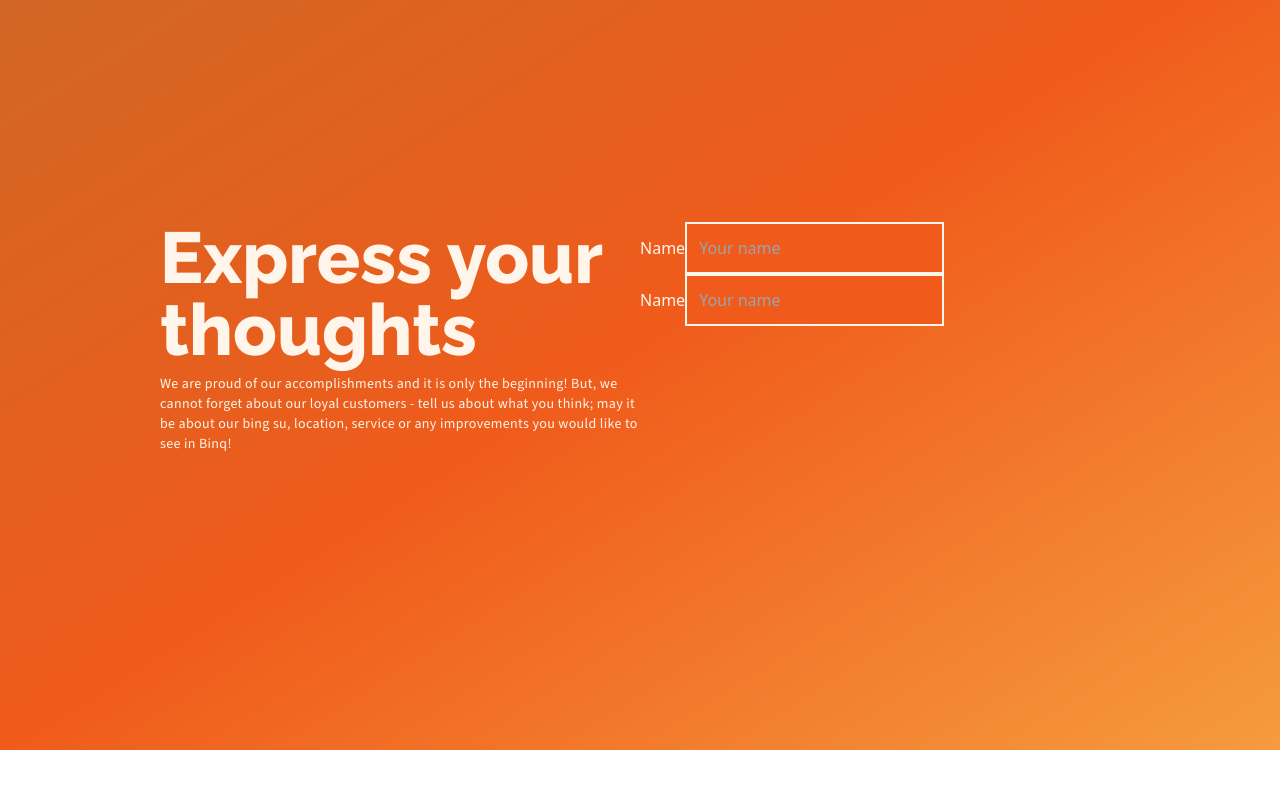
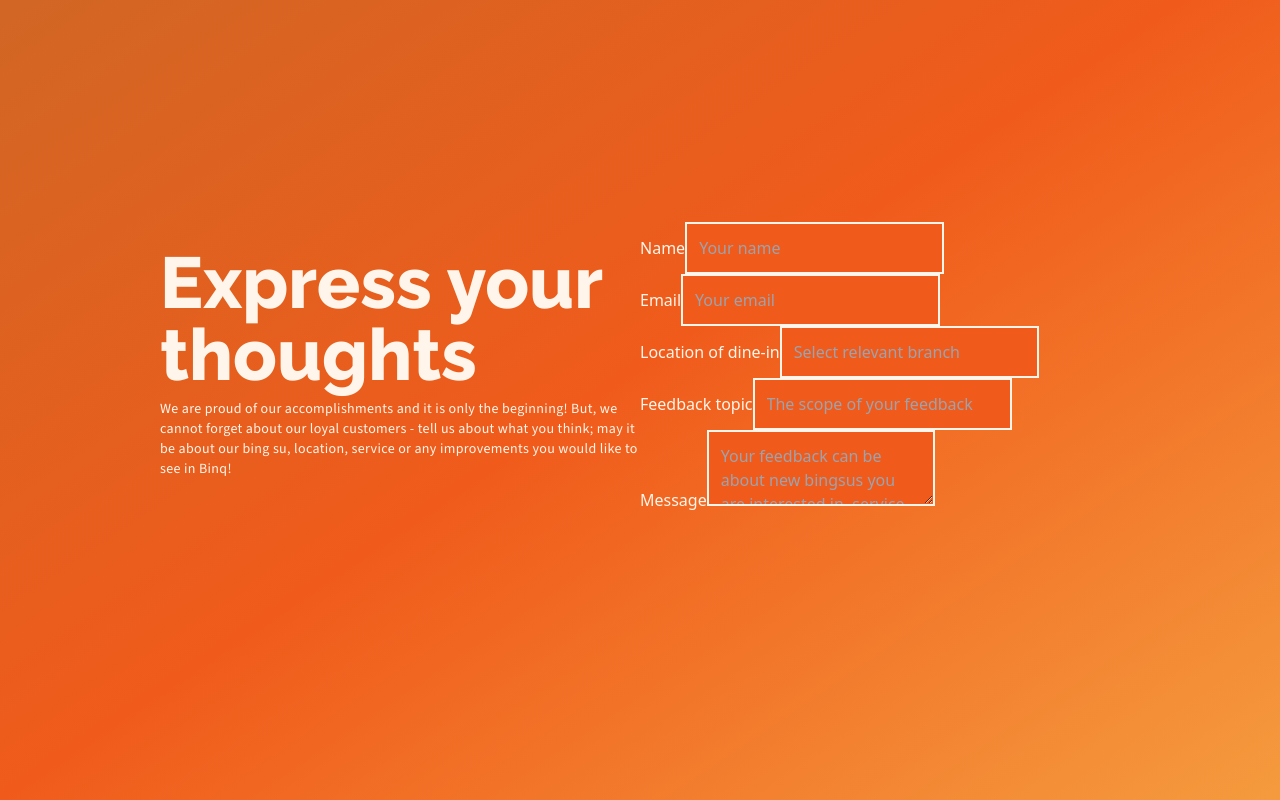
Before and after one commit to 25Ericcheong/binq, a Vue app: page / in a window 1280 px wide. Shown: the part 7284-8084 px from the top of the page. Before the commit the page ends 8034 px from the top, so only its background shows below. Built offline with nearby package versions, Linux system fonts and the light colour scheme.

Commit message:
feat: Added more inputs temporarily

```diff
--- a/src/components/feedback.vue
+++ b/src/components/feedback.vue
@@ -44,13 +44,40 @@ const email = ref("");
         />
       </div>
       <div>
-        <label>Name</label>
+        <label>Email</label>
         <input
           class="bg-orangebq border-solid border-2 border-creamwhitebq p-3"
           v-model="userInfo.email"
-          placeholder="Your name"
+          placeholder="Your email"
           type="input"
         />
+      </div>
+      <div>
+        <label>Location of dine-in</label>
+        <input
+          class="bg-orangebq border-solid border-2 border-creamwhitebq p-3"
+          v-model="userInfo.email"
+          placeholder="Select relevant branch"
+          type="input"
+        />
+      </div>
+      <div>
+        <label>Feedback topic</label>
+        <input
+          class="bg-orangebq border-solid border-2 border-creamwhitebq p-3"
+          v-model="userInfo.email"
+          placeholder="The scope of your feedback"
+          type="input"
+        />
+      </div>
+      <div>
+        <label>Message</label>
+        <textarea
+          class="bg-orangebq border-solid border-2 border-creamwhitebq p-3"
+          v-model="userInfo.email"
+          placeholder="Your feedback can be about new bingsus you are interested in, service that we could improve on or anything you would like Binq to do more of. Your opinion matters!"
+          type="input"
+        ></textarea>
       </div>
     </section>
   </div>
```
